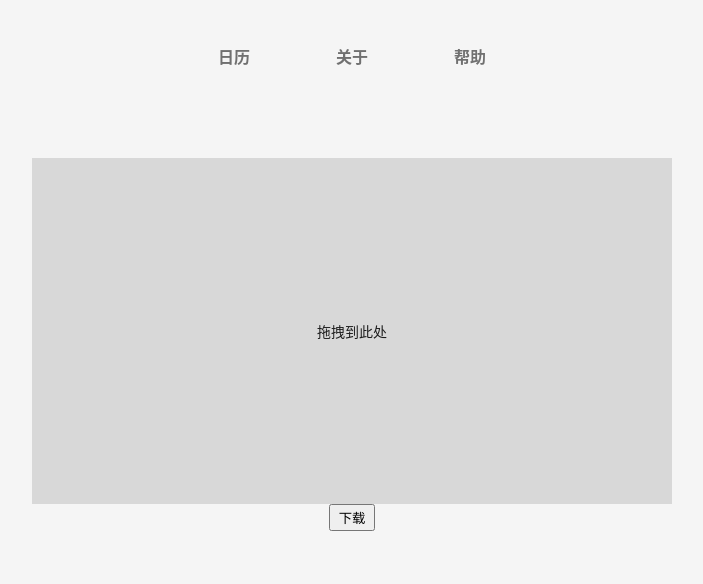
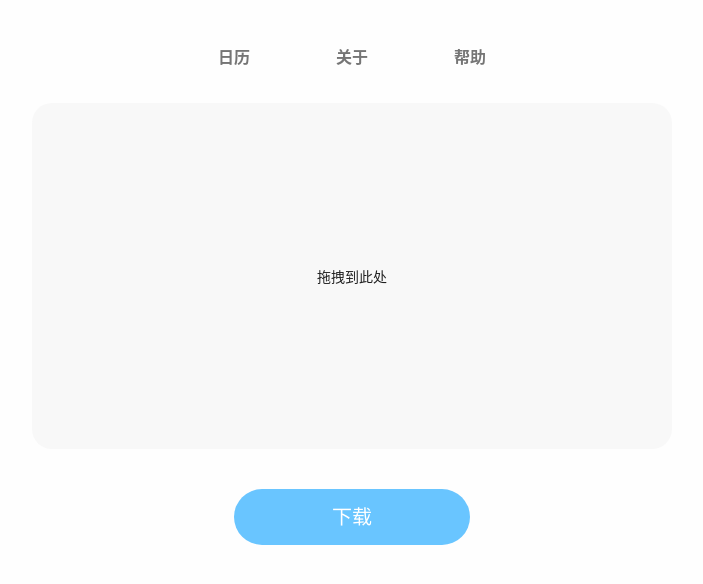
Before and after one commit to willx12123/schedule-calendar-cuc, a Vue app: page /#/ in a window 1280 px wide. Shown: the top 584 px of the page, without its empty margins (288-991 px from the left). Built offline with nearby package versions, Linux system fonts and the light colour scheme; what ics-in-browser would draw is missing.

Commit message:
feat: Redesign styles

```diff
--- a/src/App.vue
+++ b/src/App.vue
@@ -41,7 +41,7 @@ export default defineComponent({
   flex-direction: column;
   align-items: center;
 
-  background: #f5f5f5;
+  background: #fefefe;
 
   > main {
     padding-bottom: 40px;
--- a/src/components/DownloadButton.vue
+++ b/src/components/DownloadButton.vue
@@ -23,6 +23,21 @@ export default defineComponent({
 
 <style scoped lang="scss">
 button {
-  padding: 2px 8px;
+  padding: 8px 98px;
+  border: none;
+  border-radius: 50px;
+  background: #69c5ff;
+
+  font-size: 20px;
+  font-weight: 500;
+  line-height: 40px;
+  color: #ffffff;
+
+  cursor: pointer;
+  transition: 125ms;
+
+  &:hover {
+    box-shadow: 0 10px 30px 1px rgba(105, 197, 255, 0.54);
+  }
 }
 </style>
--- a/src/components/FileDropBox.vue
+++ b/src/components/FileDropBox.vue
@@ -26,9 +26,12 @@ export default defineComponent({
 
 <style scoped lang="scss">
 .drag-in-wrapper {
-  width: 640px;
+  min-width: 640px;
+  width: 33%;
+  max-width: 800px;
   height: 346px;
-  background: #d8d8d8;
+  border-radius: 20px;
+  background: rgba(216, 216, 216, 0.16);
 
   display: flex;
   justify-content: center;
--- a/src/components/NavBar.vue
+++ b/src/components/NavBar.vue
@@ -18,6 +18,8 @@ export default defineComponent({
 </script>
 
 <style scoped lang="scss">
+$hover-color: rgba(70, 124, 231, 0.87);
+
 nav {
   width: 100%;
   padding: 32px 0 8px;
@@ -37,7 +39,7 @@ nav {
     transition: 225ms;
 
     &:hover {
-      color: #3866d0;
+      color: $hover-color;
       background: rgba(0, 0, 0, 0.12);
     }
   }
--- a/src/views/Home.vue
+++ b/src/views/Home.vue
@@ -1,7 +1,7 @@
 <template>
   <div class="home-wrapper">
     <drop-box />
-    <download-button />
+    <download-button class="download-button" />
   </div>
 </template>
 
@@ -29,5 +29,9 @@ export default defineComponent({
   flex-direction: column;
   justify-content: center;
   align-items: center;
+
+  > .download-button {
+    margin: 40px 0;
+  }
 }
 </style>
```
Also changed, not shown: 12 other files (tests, documents, lock files or other folders).
